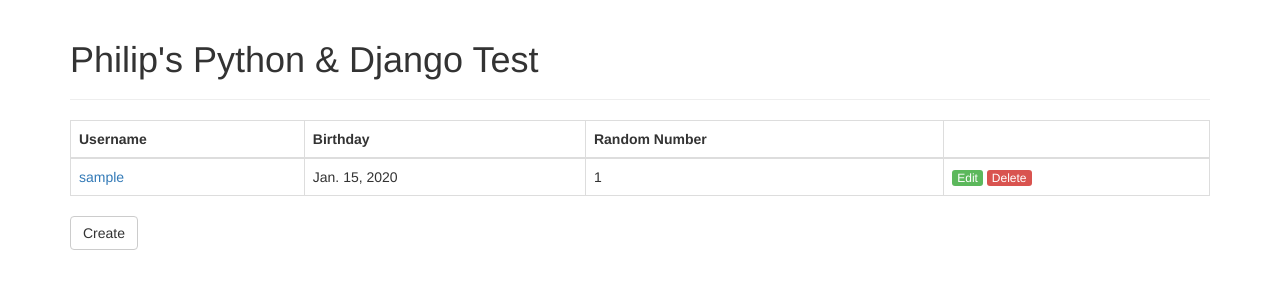
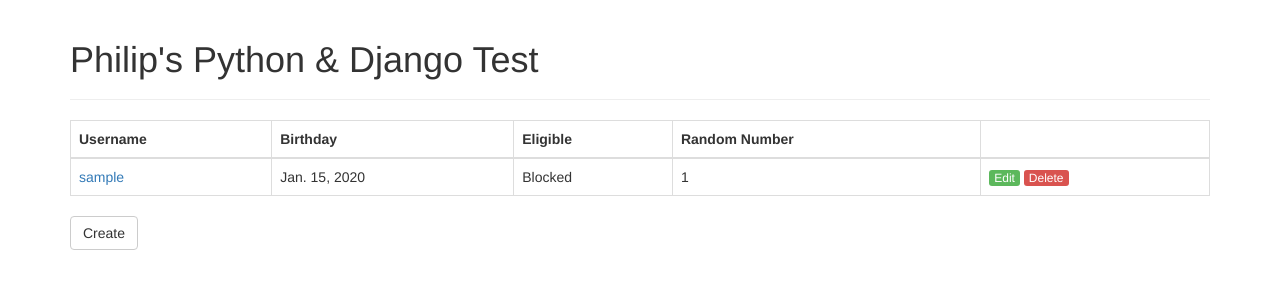
Before and after one commit to goldsoft1206/Test_01102017, a Django app: page / in a window 1280 px wide. Shown: the top 300 px of the page. Run offline with Django 3.2, Linux system fonts and the light colour scheme; tables that the repository leaves empty hold one stand-in row (values such as "Sample post"); some libraries are stand-ins or nearby versions.

Commit message:
implemented 'get_eligible' template tag

```diff
--- a/fortune/templates/users/list.html
+++ b/fortune/templates/users/list.html
@@ -1,4 +1,5 @@
 {% extends 'base.html' %}
+{% load custom_tag %}
 
 {% block title %}User List{% endblock %}
 
@@ -10,6 +11,7 @@
 				<tr>
 					<th>Username</th>
 					<th>Birthday</th>
+					<th>Eligible</th>
 					<th>Random Number</th>
 					<th></th>
 				</tr>
@@ -19,6 +21,7 @@
 				<tr>
 					<td><a href="{% url 'users:detail' pk=object.pk %}">{{ object.user.username }}</a></td>
 					<td>{{ object.birth_date }}</td>
+					<td>{% get_eligible object %}</td>
 					<td>{{ object.random_number }}</td>
 					<td>
 						<a href="{% url 'users:update' pk=object.pk %}" class="btn-xs btn-success">Edit</a>
--- /dev/null
+++ b/fortune/userprofile/templatetags/custom_tag.py
@@ -0,0 +1,14 @@
+import datetime
+
+from django import template
+
+register = template.Library()
+
+
+@register.simple_tag
+def get_eligible(profile):
+    today = datetime.date.today()
+    age = today.year - profile.birth_date.year - ((today.month, today.day) < (profile.birth_date.month, profile.birth_date.day))
+    if age < 13:
+        return "Blocked"
+    return "Allowed"
```
Also changed, not shown: fortune/userprofile/templatetags/__init__.py (added).
